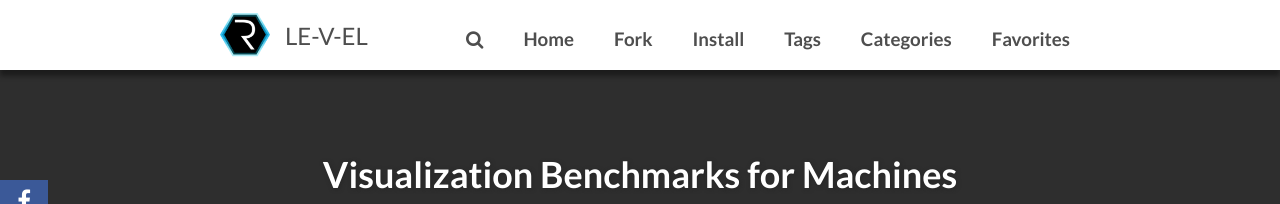
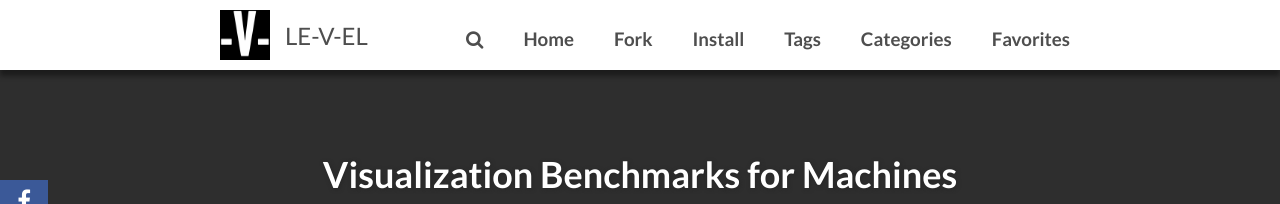
Before and after one commit to ShivareddySGn/ShivareddySGn.github.io, a Jekyll site: the page built from index.html, in a window 1280 px wide. Shown: the top 204 px of the page. Built offline with Jekyll 4.4.1, drawn with Linux system fonts in a browser that asks for light colours; nearby versions of some CDN libraries; the list of posts is cut into pages by our own code; comment, search, counter and statistics services are not loaded.

Commit message:
Configuration updated

```diff
--- a/_config.yml
+++ b/_config.yml
@@ -5,7 +5,7 @@ description:      Describe your website here.
 disqus_shortname:
 reading_time:     true # if true, shows the estimated reading time for a post
 words_per_minute: 200
-logo:             images/logo.png # logo visible in the topbar
+logo:             images/vlogo.png # logo visible in the topbar
 excerpt_separator: <!--more-->
 # Your site's domain goes here (eg: //mmistakes.github.io, http://mademistakes.com, etc)
 # When testing locally leave blank or use http://localhost:4000
```
Also changed, not shown: images/logo.png (deleted), images/vlogo.png (added), 17 other files.
